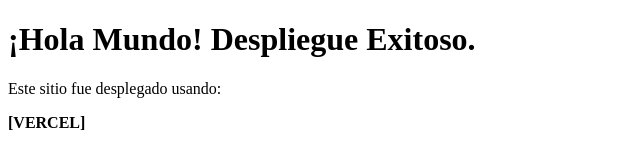
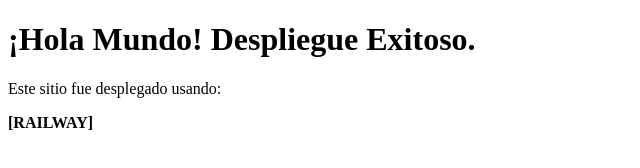
Before and after one commit to xaandrade/cloud-rubrica, a plain HTML site: page index.html in a window 1280 px wide. Shown: the full height of the page, 0-640 px from the left. Drawn offline with Linux system fonts and the light colour scheme.

Commit message:
Update index.html

```diff
--- a/index.html
+++ b/index.html
@@ -6,6 +6,6 @@
 <body>
     <h1>¡Hola Mundo! Despliegue Exitoso.</h1>
     <p>Este sitio fue desplegado usando:</p>
-    <p><strong>[VERCEL]</strong></p>
+    <p><strong>[RAILWAY]</strong></p>
 </body>
 </html>
```
